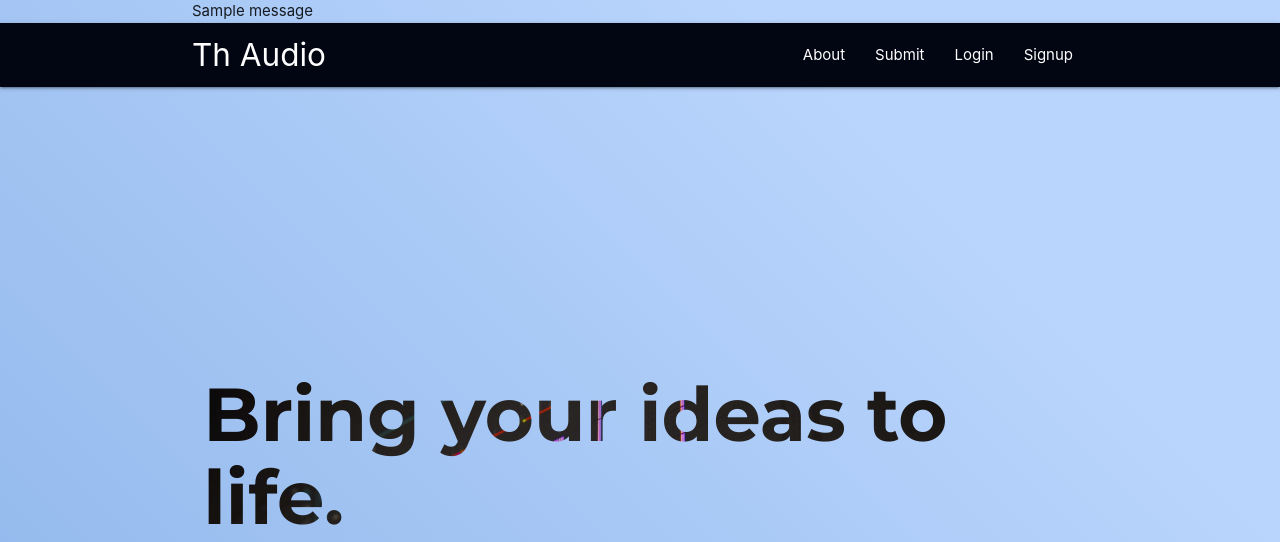
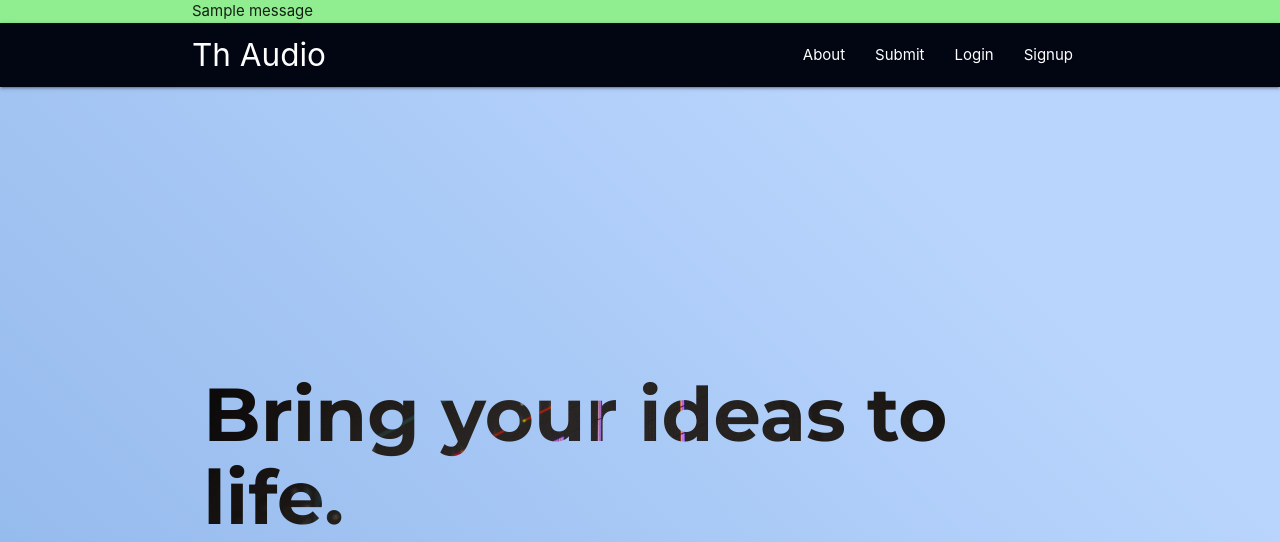
Before and after one commit to hollownotempty/Portfolio_4, a Django app: page / in a window 1280 px wide. Shown: the top 542 px of the page. Run offline with Django 3.2, Linux system fonts and the light colour scheme; tables that the repository leaves empty hold one stand-in row (values such as "Sample post"); one stand-in notice (Sample message) is shown.

Commit message:
Change messages colour

```diff
--- a/static/css/styles.css
+++ b/static/css/styles.css
@@ -44,6 +44,10 @@ footer ul li {
     font-size: 25px;
     display: inline;
     margin: 5px;
+}
+
+#messages {
+    background-color: lightgreen;
 }
 
 /* --------------------------- Color Palette */
--- a/templates/base.html
+++ b/templates/base.html
@@ -18,8 +18,10 @@
 
             {% if messages %}
                 {% for message in messages %}
-                <div class="container messages">
-                    {{ message }}
+                <div id="messages">
+                    <div class="container">
+                        {{ message }}
+                    </div>
                 </div>
                 {% endfor %}
             {% endif %}
```
